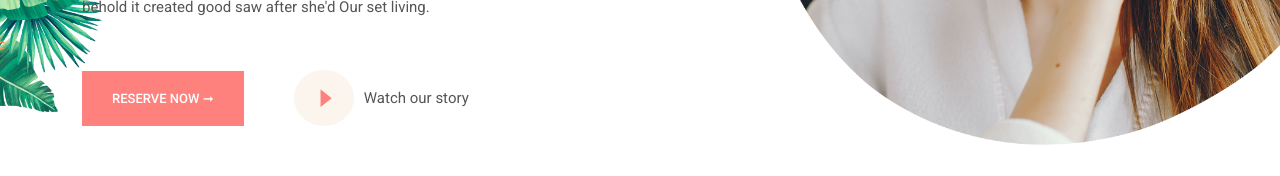
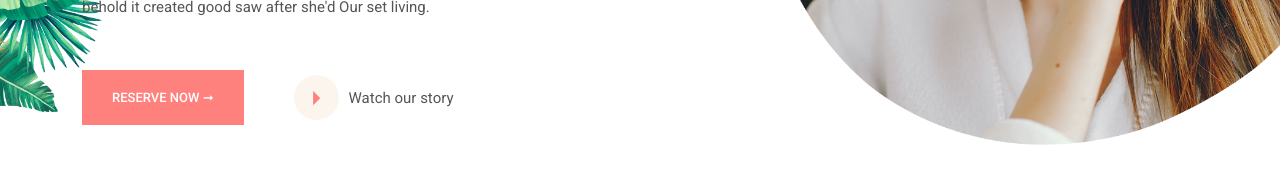
Before and after one commit to Ulyana23/leospa, a plain HTML site: page index.html in a window 1280 px wide. Shown: the part 401-577 px from the top of the page. Drawn offline with nearby package versions, Linux system fonts and the light colour scheme.

Commit message:
arrow editing

```diff
--- a/index.html
+++ b/index.html
@@ -59,7 +59,7 @@
                 <div class="intro__buttons mt-5">
                     <button class="main-btn mr-5">reserve now &#10142;</button>
                     <div class="intro__watch-video">
-                        <button class="video-btn mr-1">&#129170;</button>
+                        <button class="video-btn mr-1">&#9205;</button>
                         <div class="text--little regular text--dark-gray">Watch our story</div>
                     </div>
                 </div>
--- a/scss/_components.scss
+++ b/scss/_components.scss
@@ -64,11 +64,12 @@
 }
 
 .video-btn {
-  padding: 20px 20px 20px 25px;
+  width: 45px;
+  height: 45px;
 
   color: $base-color;
-  line-height: 40%;
-  font-size: 40px;
+  line-height: 42px;
+  font-size: 20px;
 
   background: $light-color;
   border-radius: 50%;
```
Also changed, not shown: css/main.css, 1 other file.
